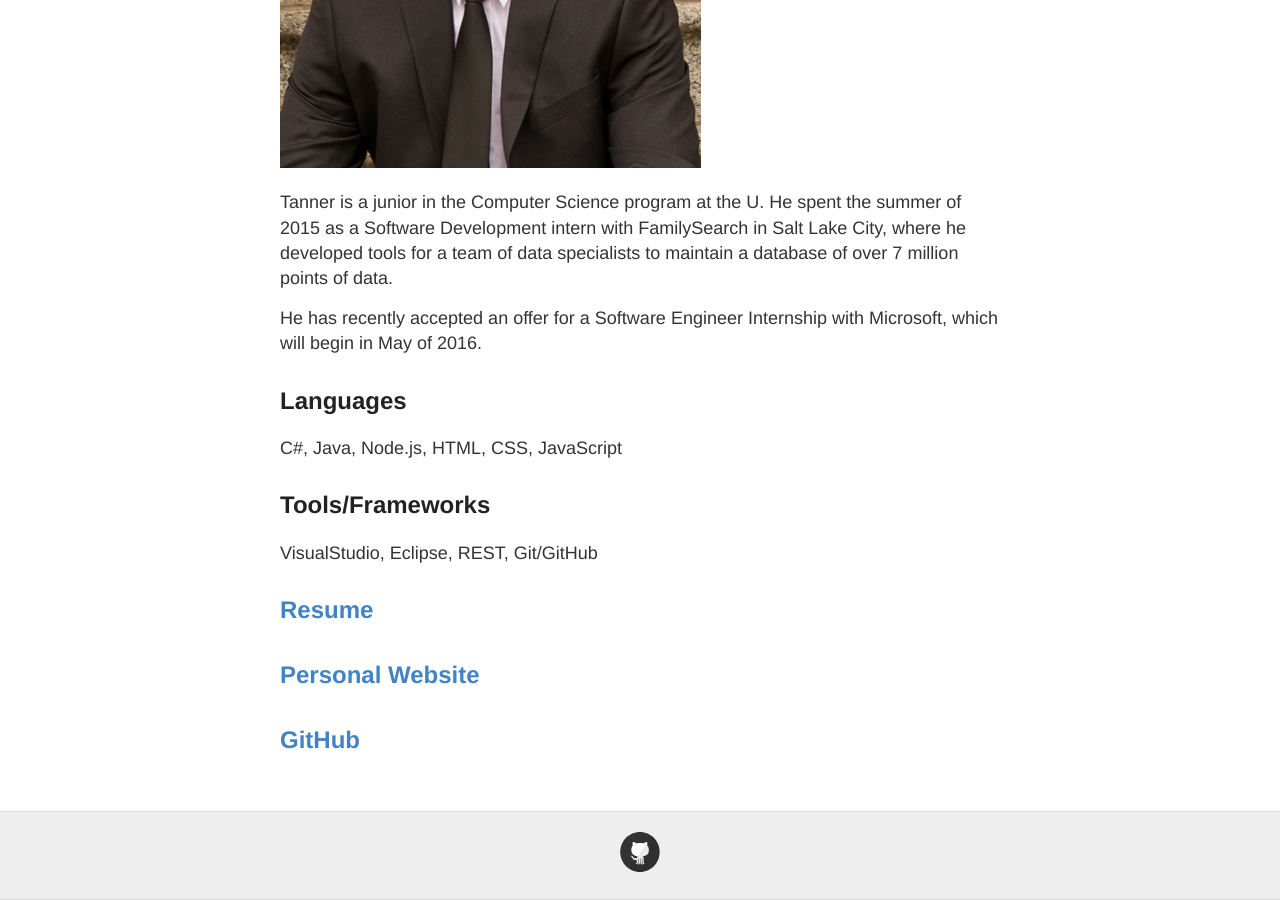
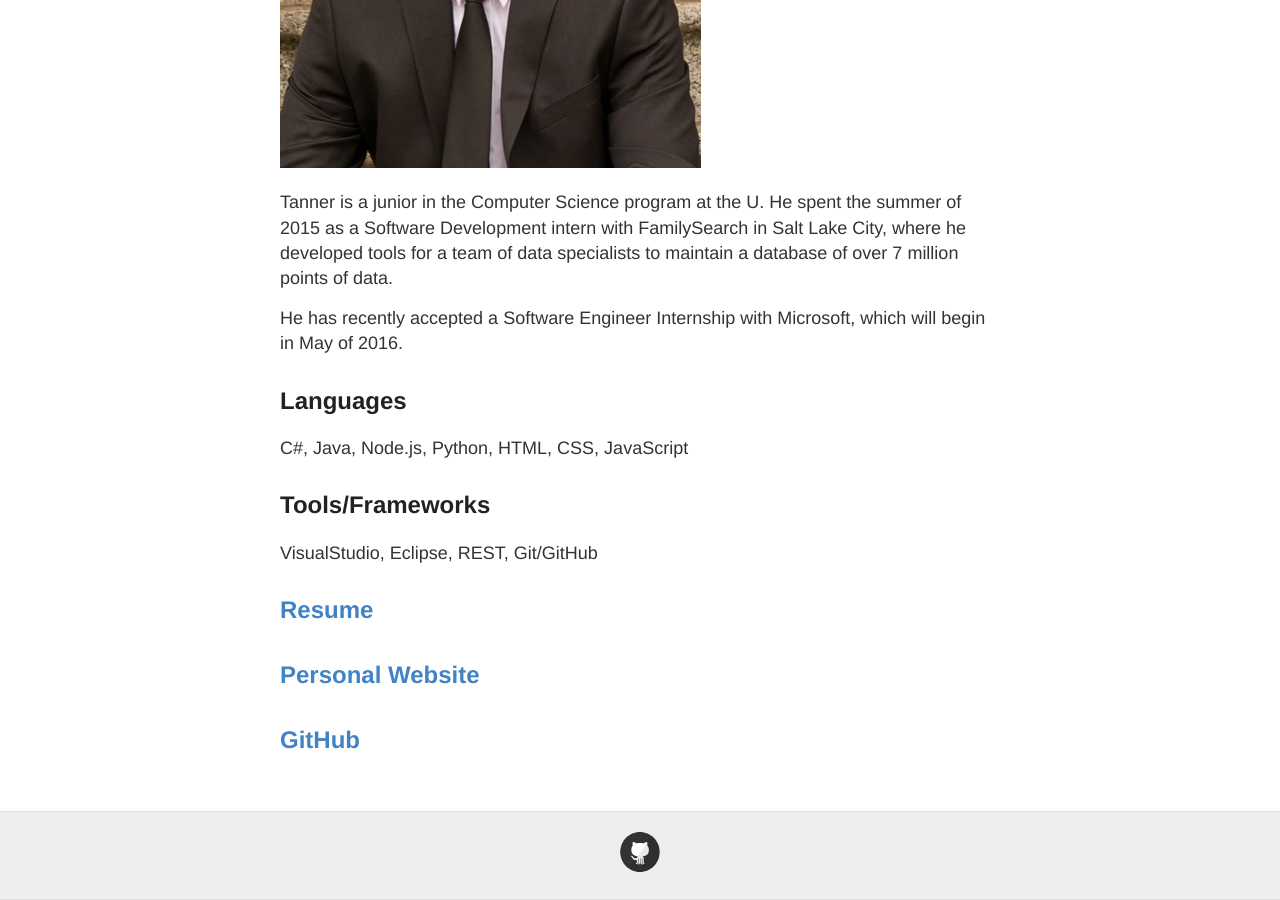
Before and after one commit to joshcally/cpuofu.github.io, a Jekyll site: the page built from bios/Tanner.md, in a window 1280 px wide and 900 px high, scrolled down 580 px. Built offline with Jekyll 4.4.1, drawn with Linux system fonts in a browser that asks for light colours; Markdown is read by kramdown in place of the engine named in the settings.

Commit message:
Tanner fix

```diff
--- a/bios/Tanner.md
+++ b/bios/Tanner.md
@@ -8,10 +8,10 @@
 
 Tanner is a junior in the Computer Science program at the U. He spent the summer of 2015 as a Software Development intern with FamilySearch in Salt Lake City, where he developed tools for a team of data specialists to maintain a database of over 7 million points of data.
 
-He has recently accepted an offer for a Software Engineer Internship with Microsoft, which will begin in May of 2016.
+He has recently accepted a Software Engineer Internship with Microsoft, which will begin in May of 2016.
 
 ##Languages
-C#, Java, Node.js, HTML, CSS, JavaScript
+C#, Java, Node.js, Python, HTML, CSS, JavaScript
 ##Tools/Frameworks
 VisualStudio, Eclipse, REST, Git/GitHub
 
```
